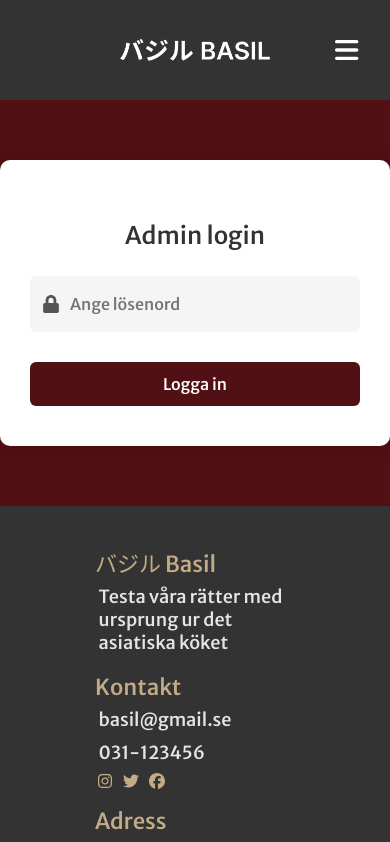
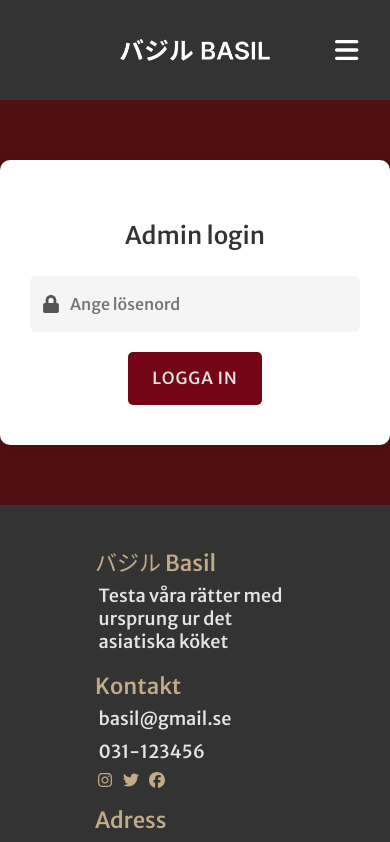
Before and after one commit to NinjaNean/basilika, a React (Vite) app: page /#/signin in a window 390 px wide. Shown: the top 842 px of the page. Built offline with nearby package versions, Linux system fonts and the light colour scheme.

Commit message:
responsive design + enhetliga knappar

```diff
--- a/src/Component/login/Login.css
+++ b/src/Component/login/Login.css
@@ -38,20 +38,20 @@
 }
 
 .login-btn {
-  background-color: var(--dark-red);
-  color: white;
-  padding: 12px;
-  width: 100%;
-  font-size: 16px;
+  background-color: var(--red-color);
+  text-transform: uppercase;
+  padding: 1rem 1.5rem;
+  color: var(--white-color);
+  font-size: clamp(1rem, 0.8rem + 1vw, 2rem);
+  letter-spacing: 1px;
+  text-decoration: none;
+  border-radius: 5px;
+  cursor: pointer;
   border: none;
-  border-radius: 6px;
-  cursor: pointer;
-  transition: background-color 0.3s ease;
-  margin-top: 10px;
 }
 
 .login-btn:hover {
-  background-color: var(--red-color);
+  background-color: var(--dark-red);
 }
 
 .error-text {
--- a/src/Component/order/Order.css
+++ b/src/Component/order/Order.css
@@ -1,7 +1,5 @@
 .cart-wrapper {
   position: sticky;
-  display: flex;
-  justify-content: space-evenly;
   color: var(--black-color);
   bottom: 0;
   width: 100%;
@@ -21,7 +19,9 @@
 
 .toggle-button {
   position: absolute;
-  min-width: fit-content;
+  left: 50%;
+  transform: translateX(-50%);
+  min-width: max-content;
   cursor: pointer;
   border: none;
   margin-top: 1rem;
--- a/src/Pages/HomePage/Home.css
+++ b/src/Pages/HomePage/Home.css
@@ -33,15 +33,18 @@
   .primary-button {
     background-color: var(--red-color);
     text-transform: uppercase;
-    border: 1px solid var(--red-color);
     padding: 1rem 1.5rem;
     color: var(--white-color);
     font-size: clamp(1rem, 0.8rem + 1vw, 2rem);
     letter-spacing: 1px;
     text-decoration: none;
+    border-radius: 5px;
+    cursor: pointer;
+
 
     &:hover {
       background-color: var(--dark-red);
+
     }
   }
 }
--- a/src/Pages/MenuPage/Menu.css
+++ b/src/Pages/MenuPage/Menu.css
@@ -51,7 +51,7 @@
   justify-content: space-between;
   align-items: center;
   gap: 2rem;
-  border-bottom: 1px solid var(--white-color);
+  border-bottom: 0.5px solid var(--white-color);
   padding: 1rem;
 
   &:last-child {
```
